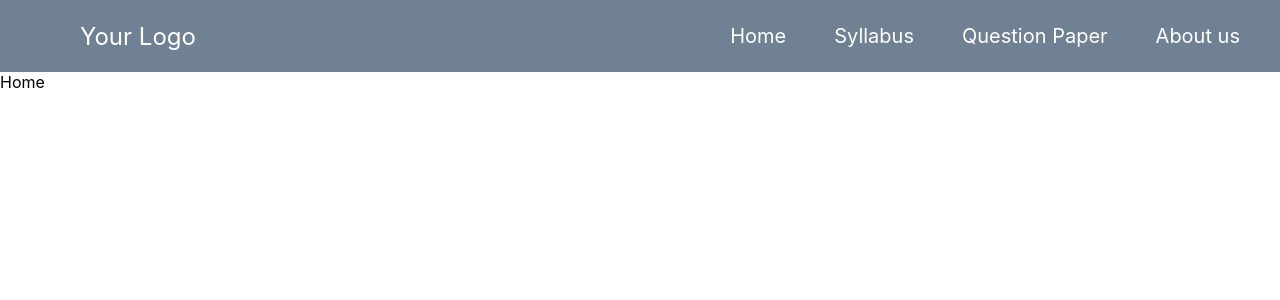
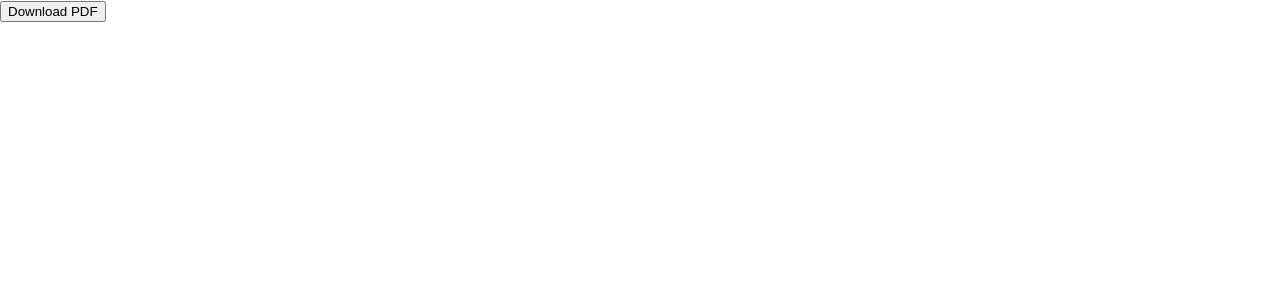
Before and after one commit to SvuAcadamics/student-help, a React (Create React App) app: page / in a window 1280 px wide. Shown: the top 300 px of the page. Built offline with nearby package versions, Linux system fonts and the light colour scheme.

Commit message:
Added thr files

```diff
--- a/src/App.js
+++ b/src/App.js
@@ -6,19 +6,23 @@ import Navigation from './components/Navigator/Navigation';
 import Syllabus from './pages/Syllabus/Syllabus';
 import AboutUs from './pages/AboutUs/AboutUs';
 import Navbar from './components/Navbar/Navbar';
+import Download from './components/Download/Download';
 
 const App = () => {
 
   return (
-    <Router>
-      <Navbar/>
-      <Routes>
-        <Route path="/" element={<Home />} />
-        <Route path="/syllabus" element={<Syllabus />} />
-        <Route path="/questionpaper" element={<Questionpaper />} />
-        <Route path='/AboutUs' element={<AboutUs/>} />
-      </Routes>
-    </Router>
+    <>
+      <Download/>
+    </>
+    // <Router>
+    //   <Navbar/>
+    //   <Routes>
+    //     <Route path="/" element={<Home />} />
+    //     <Route path="/syllabus" element={<Syllabus />} />
+    //     <Route path="/questionpaper" element={<Questionpaper />} />
+    //     <Route path='/AboutUs' element={<AboutUs/>} />
+    //   </Routes>
+    // </Router>
   );
 };
 
--- /dev/null
+++ b/src/components/Download/Download.jsx
@@ -0,0 +1,20 @@
+import React from 'react'
+
+const Download = () => {
+
+    function handleDownloadClick()  {
+        // Replace 'YOUR_GOOGLE_DRIVE_PDF_LINK' with the actual link to your PDF file
+        const pdfUrl = 'https://drive.google.com/drive/u/3/folders/1DyV2CQoGVdjLohW9Or8_75bw6toFWUbT?hl=en_GB';
+
+        // Trigger the download
+        window.open(pdfUrl, '_blank');
+      };
+
+  return (
+    <div>
+        <button onClick={handleDownloadClick}>Download PDF</button>
+    </div>
+  )
+}
+
+export default Download
```
Also changed, not shown: Design Files/Home Page back.png (added), src/components/Button/Button.css (added), src/components/Button/Button.jsx (added), src/components/Download/Download.css (added), 1 other file (tests, documents, lock files or other folders).
